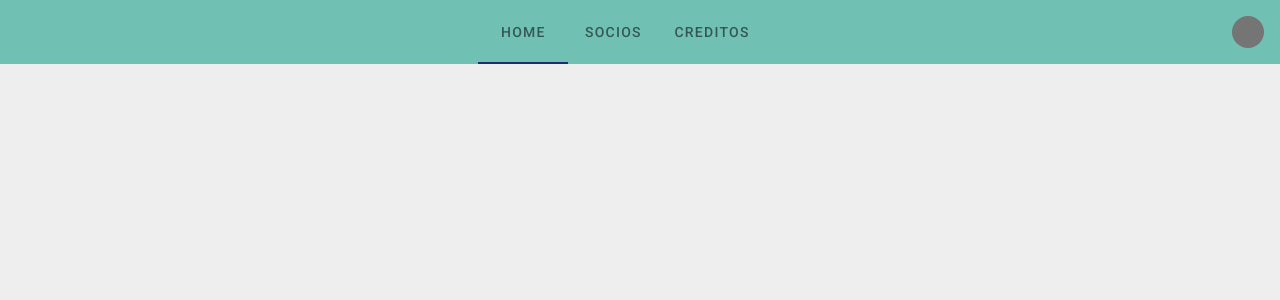
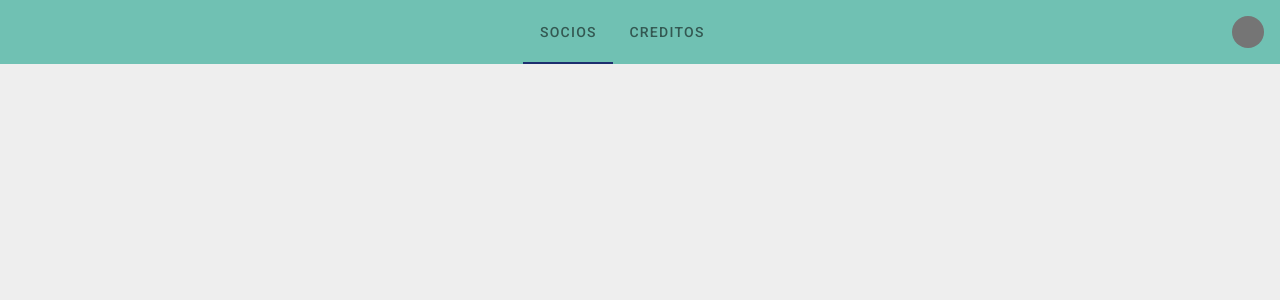
Before and after one commit to neiraRail/coopci-ui, a Vue app: page /creditos in a window 1280 px wide. Shown: the top 300 px of the page. Built offline with nearby package versions, Linux system fonts and the light colour scheme.

Commit message:
Quitar home

```diff
--- a/src/App.vue
+++ b/src/App.vue
@@ -66,7 +66,7 @@ export default {
 
   data: () => ({
     links: [
-      {name: 'Home', to: '/Home'},
+      // {name: 'Home', to: '/Home'},
       {name: 'Socios', to: '/Buscador'},
       {name: 'Creditos', to: '/Creditos'},
       ]
```
